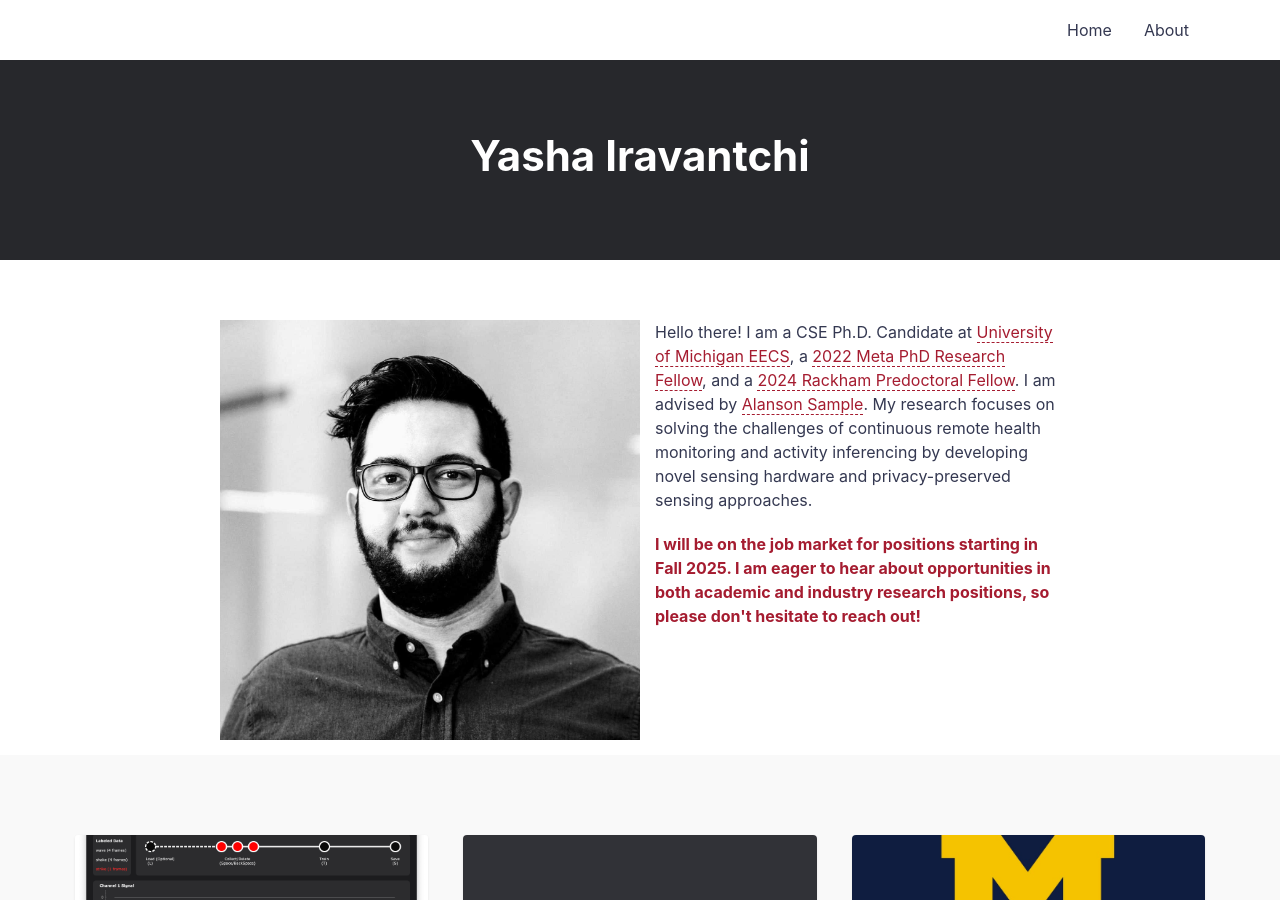
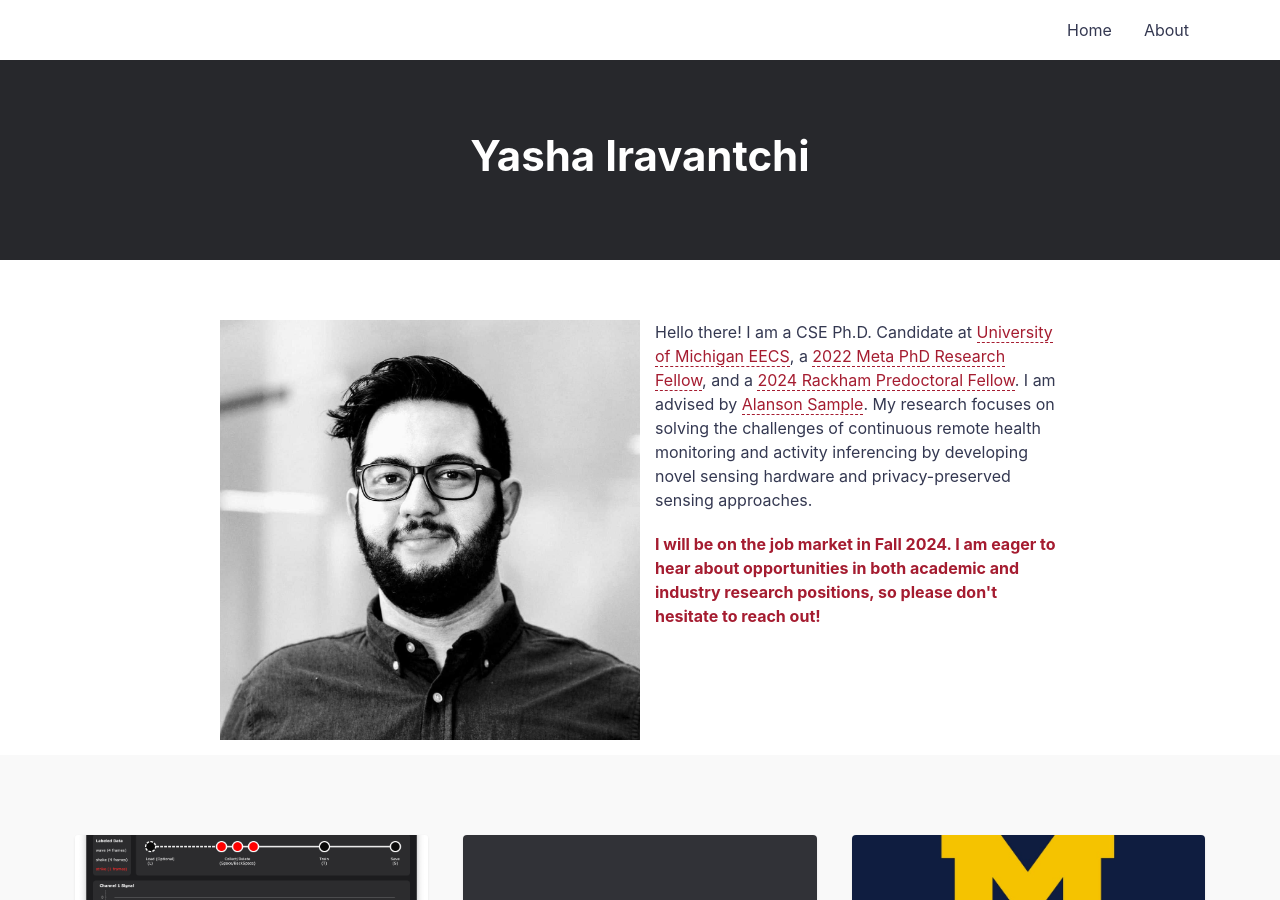
Before and after one commit to yashairavantchi/yashairavantchi.github.io, a Jekyll site: the page built from index.md, in a window 1280 px wide and 900 px high. Built offline with Jekyll 4.4.1, drawn with Linux system fonts in a browser that asks for light colours.

Commit message:
Update default.html

```diff
--- a/_layouts/default.html
+++ b/_layouts/default.html
@@ -54,7 +54,7 @@ layout: compress
             </div>
               <p class="paragraph" float:right, style='color:#A51C30'>
                 <strong>
-                I will be on the job market for positions starting in Fall 2025. I am eager to hear about opportunities in both academic and industry research positions, so please don't hesitate to reach out!</strong>
+                I will be on the job market in Fall 2024. I am eager to hear about opportunities in both academic and industry research positions, so please don't hesitate to reach out!</strong>
               </p>
             <div>
 
```
